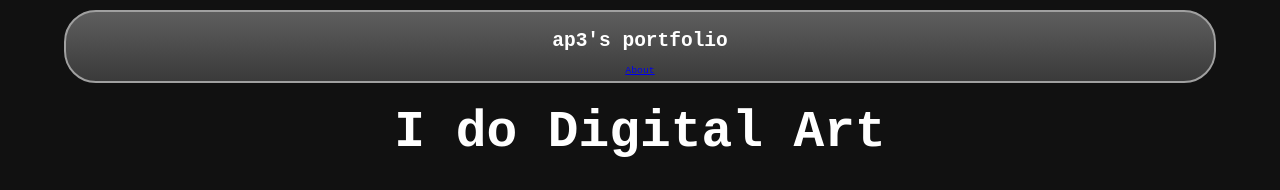
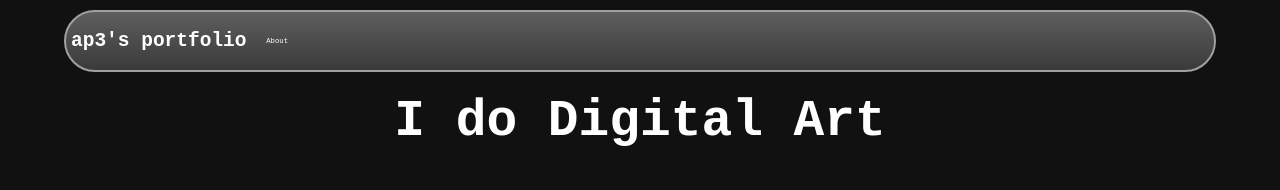
Before and after one commit to theap3dev/theap3dev.github.io, a plain HTML site: page index.html in a window 1280 px wide. Shown: the top 190 px of the page. Drawn offline with Linux system fonts and the light colour scheme.

Commit message:
Little tweaks
@ Added favicon
@ Adjusted Css
@ Fixed entire code being link

```diff
--- a/index.html
+++ b/index.html
@@ -5,12 +5,12 @@
     <meta name="viewport" content="width=device-width, initial-scale=1.0">
     <title>ap3's portfolio</title> <!-- title -->
     <link rel="stylesheet" href="styles.css"> <!-- stylesheet link -->
-    <link rel="icon" type="image/png" href="img/favicon.png"> <!-- favicon link -->
+    <link rel="icon" type="image/png" href="img/all/icons/favicon.png"> <!-- favicon link -->
 </head>
 <body>
     <div class = "topbar">
         <h1>ap3's portfolio</h1>
-        <a href="about/">About</a>
+        <a class="about-link" href="about/">About</a>
     </div>
 
     <div class = "work">
--- a/styles.css
+++ b/styles.css
@@ -9,11 +9,16 @@ body {
 }
 
 .topbar {
+    display: flex;
+    align-items: center;
+    justify-content: flex-start;
+    gap: 1rem;
+
     background: linear-gradient(to bottom, #5e5e5e 0%, #3a3a3a 100%);
     color: white;
     padding: 5px;
     margin: 10px auto 0;
-    text-align: center;
+    text-align: left;
     font-size: 0.75em;
     border-radius: 32px;
     width: min(96vw, 72rem);
@@ -82,3 +87,12 @@ body {
     margin-bottom: 20px;
     padding: 1em;
 }
+
+.about-link {
+    color: white;
+    text-decoration: none;
+    font-size: 0.75em;
+    padding: 0.2em 0.5em;
+    border-radius: 8px;
+    transition: background-color 0.3s ease, color 0.3s ease;
+}
```
Also changed, not shown: img/all/icons/favicon.png (added).
